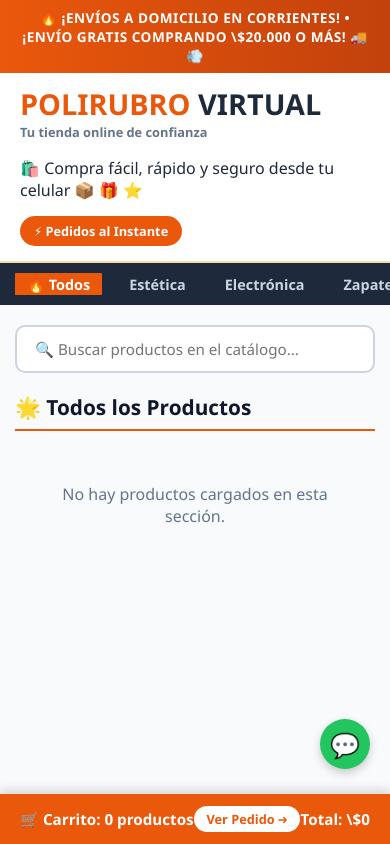
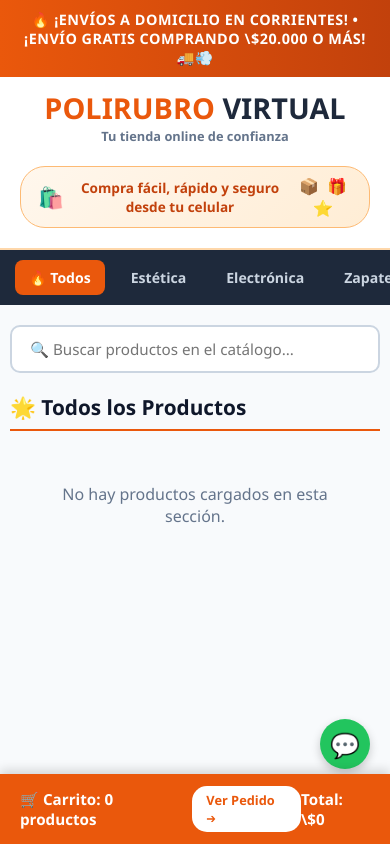
Before and after one commit to Walchu86/polirubro-virtual, a website: page index.html in a window 390 px wide. Drawn offline with Linux system fonts and the light colour scheme.

Commit message:
Update style.css

```diff
--- a/style.css
+++ b/style.css
@@ -8,10 +8,13 @@
     font-family: 'Segoe UI', Tahoma, Geneva, Verdana, sans-serif;
 }
 
-body {
+html, body {
+    width: 100%;
+    max-width: 100%;
+    overflow-x: hidden; /* Evita desplazamientos horizontales en móviles */
     background-color: #f8fafc;
     color: #1e293b;
-    padding-bottom: 70px; /* Espacio para barra flotante móvil */
+    padding-bottom: 70px;
 }
 
 /* BANNER SUPERIOR PROMO */
@@ -19,10 +22,11 @@ body {
     background: linear-gradient(90deg, #ea580c 0%, #c2410c 100%);
     color: #ffffff;
     text-align: center;
-    padding: 8px 15px;
-    font-size: 0.85rem;
-    font-weight: 700;
+    padding: 10px 15px;
+    font-size: 0.9rem;
+    font-weight: 800;
     letter-spacing: 0.5px;
+    box-shadow: 0 2px 4px rgba(0,0,0,0.1);
 }
 
 /* CABECERA PRINCIPAL */
@@ -60,28 +64,51 @@ body {
     font-weight: 600;
 }
 
-.header-animation-box {
+/* BANNER CENTRAL ANIMADO REHECHO */
+.header-banner-animado {
     display: flex;
     align-items: center;
+    justify-content: center;
     gap: 10px;
-    background-color: #fff7ed;
-    padding: 8px 15px;
-    border-radius: 20px;
-    border: 1px solid #ffedd5;
+    background: linear-gradient(135deg, #fff7ed 0%, #ffedd5 100%);
+    border: 1.5px solid #fdba74;
+    padding: 8px 18px;
+    border-radius: 25px;
+    flex: 1;
+    max-width: 480px;
+    margin: 0 10px;
 }
 
-.anim-text-badge {
+.pulse-icon {
+    font-size: 1.2rem;
+    animation: latido 1.8s infinite ease-in-out;
+}
+
+.anim-text {
     font-size: 0.85rem;
+    font-weight: 700;
     color: #c2410c;
+    text-align: center;
+}
+
+.anim-badges {
+    font-size: 1rem;
+    letter-spacing: 2px;
+}
+
+@keyframes latido {
+    0%, 100% { transform: scale(1); }
+    50% { transform: scale(1.2); }
 }
 
 .quick-badge {
     background-color: #ea580c;
     color: #fff;
-    padding: 6px 14px;
+    padding: 8px 16px;
     border-radius: 20px;
     font-weight: 700;
     font-size: 0.8rem;
+    box-shadow: 0 2px 5px rgba(234, 88, 12, 0.3);
 }
 
 /* BARRA DE NAVEGACIÓN CATEGORÍAS */
@@ -99,22 +126,24 @@ body {
     overflow-x: auto;
     white-space: nowrap;
     padding: 0 15px;
+    -webkit-overflow-scrolling: touch;
 }
 
 .nav-links {
     list-style: none;
     display: flex;
-    gap: 15px;
+    gap: 12px;
 }
 
 .nav-links a {
     color: #cbd5e1;
     text-decoration: none;
     font-weight: 600;
-    font-size: 0.9rem;
-    padding: 6px 12px;
-    border-radius: 6px;
+    font-size: 0.88rem;
+    padding: 8px 14px;
+    border-radius: 8px;
     transition: all 0.2s;
+    display: inline-block;
 }
 
 .nav-links a:hover, .nav-links a.activa-nav {
@@ -149,9 +178,10 @@ body {
 .ver-carrito-text {
     background-color: #ffffff;
     color: #ea580c;
-    padding: 4px 12px;
+    padding: 5px 14px;
     border-radius: 15px;
     font-size: 0.8rem;
+    font-weight: 800;
 }
 
 /* LAYOUT PRINCIPAL */
@@ -162,15 +192,6 @@ body {
     display: grid;
     grid-template-columns: 1fr 280px;
     gap: 25px;
-}
-
-@media (max-width: 768px) {
-    .main-layout {
-        grid-template-columns: 1fr;
-    }
-    .sidebar {
-        display: none; /* Ocultar sidebar en móviles */
-    }
 }
 
 /* BUSCADOR Y TÍTULOS */
@@ -392,7 +413,7 @@ body {
 
 .cart-items {
     flex: 1;
-    overflow-y: auto;
+    overflow-y_ auto;
     display: flex;
     flex-direction: column;
     gap: 10px;
@@ -461,3 +482,29 @@ body {
     font-size: 2rem;
     cursor: pointer;
 }
+
+/* ADAPTACIÓN MÓVIL PERFECTA */
+@media (max-width: 768px) {
+    .main-layout {
+        grid-template-columns: 1fr;
+        padding: 0 10px;
+    }
+    .sidebar {
+        display: none;
+    }
+    .header-container {
+        justify-content: center;
+        text-align: center;
+    }
+    .header-banner-animado {
+        max-width: 100%;
+        margin: 5px 0;
+    }
+    .quick-badge {
+        display: none; /* Simplifica el header en móviles */
+    }
+    .productos-grid {
+        grid-template-columns: repeat(auto-fill, minmax(160px, 1fr));
+        gap: 12px;
+    }
+}
```
